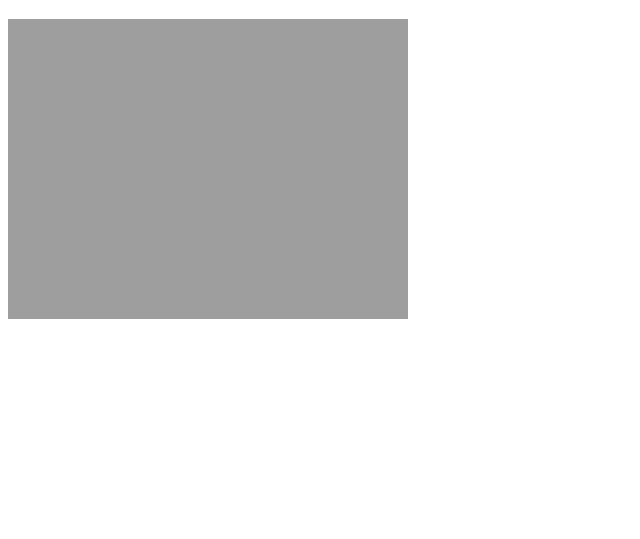
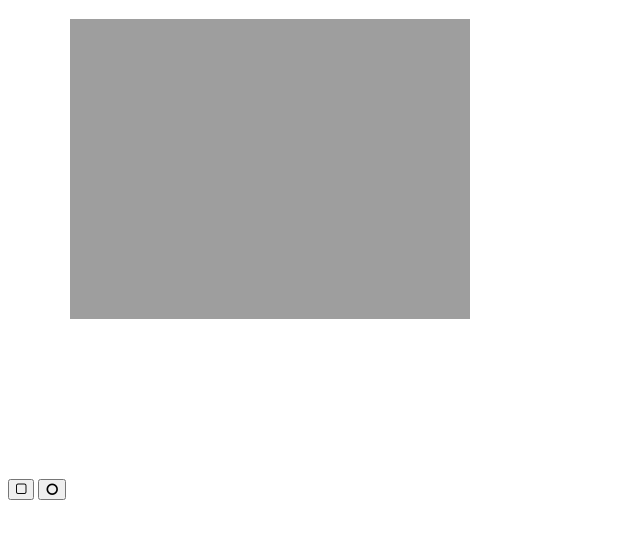
Before and after one commit to anjosmelanie/drawonimage, a website: page index.html in a window 1280 px wide. Shown: the part 61-600 px from the top of the page, without its empty margins (0-640 px from the left). Drawn offline with Linux system fonts and the light colour scheme.

Commit message:
Add buttons and draw rectangle test

```diff
--- a/index.html
+++ b/index.html
@@ -2,12 +2,12 @@
 <html>
     <head>
         <title>Draw on Image Analysis v0</title>
-        <script type="text/javascript" src="ts-built/script.js"></script> <!-- The script must be AFTER the canvas has loaded or it wont work TODO: Make this in js file? -->
+        <script type="text/javascript" src="ts-built/script.js"></script>
+        <link rel="stylesheet" href="https://cdnjs.cloudflare.com/ajax/libs/font-awesome/4.7.0/css/font-awesome.min.css">
     </head>
     <body>
         <h1>Draw on Image Analysis</h1>
-        <!--<canvas id="canvas1"></canvas>-->
-
-
+        <button id='draw-rectangle' value="Draw Rectangle" onclick="drawRectangle()"><i class="fa fa-square-o"></i></button>
+        <button id='draw-circle' value="Draw Circle"><i class="fa fa-circle-o"></i></button>
     </body>
 </html>
--- a/ts-built/script.js
+++ b/ts-built/script.js
@@ -2,15 +2,25 @@ var canvas;
 var ctx;
 var background = new Image();
 background.src = "https://flying-pikachu.com/assets/img/intro/banner_flying-pikachu_en.webp";
-function createCanvas() {
-    var canvas2 = document.createElement('canvas');
-    ctx = canvas2.getContext("2d");
-    canvas2.width = 671;
-    canvas2.height = 475;
-    document.body.appendChild(canvas2);
-    ctx.drawImage(background, 0, 0);
-}
 // Make sure the image is loaded first otherwise nothing will draw.
 background.onload = function () {
     createCanvas();
 };
+function createCanvas() {
+    var canvas = document.createElement('canvas');
+    ctx = canvas.getContext("2d");
+    canvas.width = 671;
+    canvas.height = 475;
+    canvas.id = "canvas-1";
+    document.body.appendChild(canvas);
+    ctx.drawImage(background, 0, 0);
+}
+function drawRectangle() {
+    var canvas = document.getElementById("canvas-1");
+    if (canvas.getContext) {
+        var ctx_1 = canvas.getContext("2d");
+        ctx_1.fillRect(25, 25, 100, 100);
+        ctx_1.clearRect(45, 45, 60, 60);
+        ctx_1.strokeRect(50, 50, 50, 50);
+    }
+}
```
Also changed, not shown: script/script.ts (+20 -9 lines).
